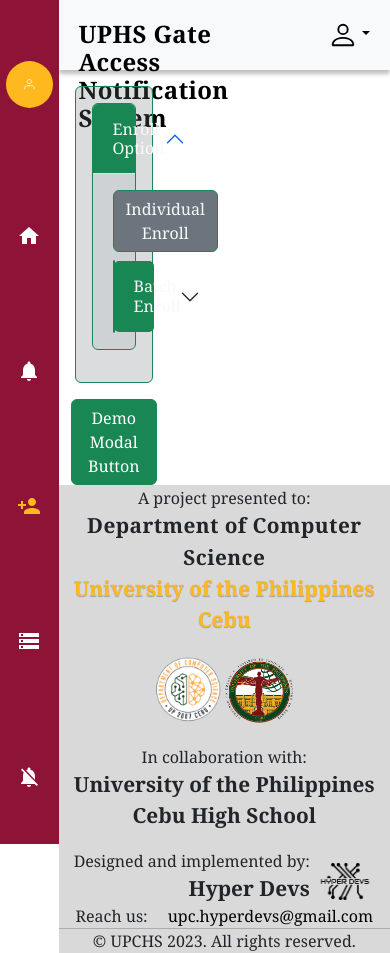
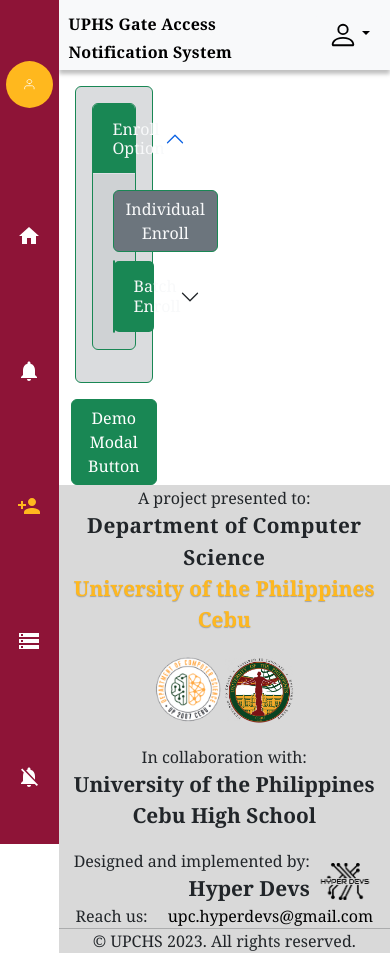
Before and after one commit to Hyper-Devs/Hyper-Devs, a React (Create React App) app in the folder client/: page /enroll in a window 390 px wide. Built offline with nearby package versions, Linux system fonts and the light colour scheme; sample sign-in values are in the browser's storage.

Commit message:
updated responsiveness of Header2 component

```diff
--- a/client/src/Components/Database/Header/Header2.css
+++ b/client/src/Components/Database/Header/Header2.css
@@ -56,3 +56,19 @@
     margin-left: -3%;
     margin-top: -2%;
 }
+
+@media (max-width: 700px) {
+
+    .header2-container .title-container {
+        padding: 10px;
+    }
+
+}
+
+@media (max-width: 400px) {
+
+    .header2-container .title-container {
+        font-size: 1rem;
+    }
+
+}
```
